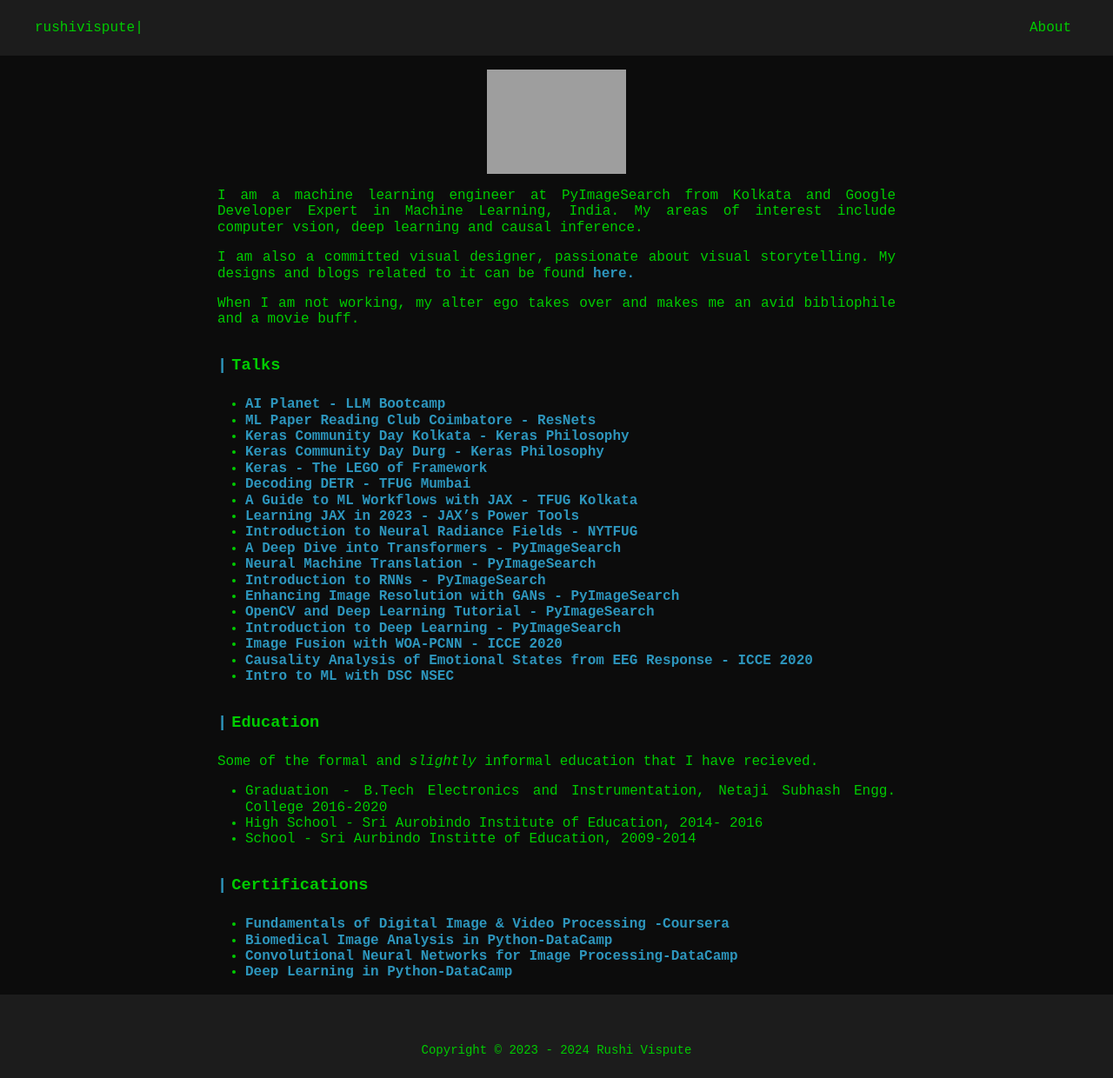
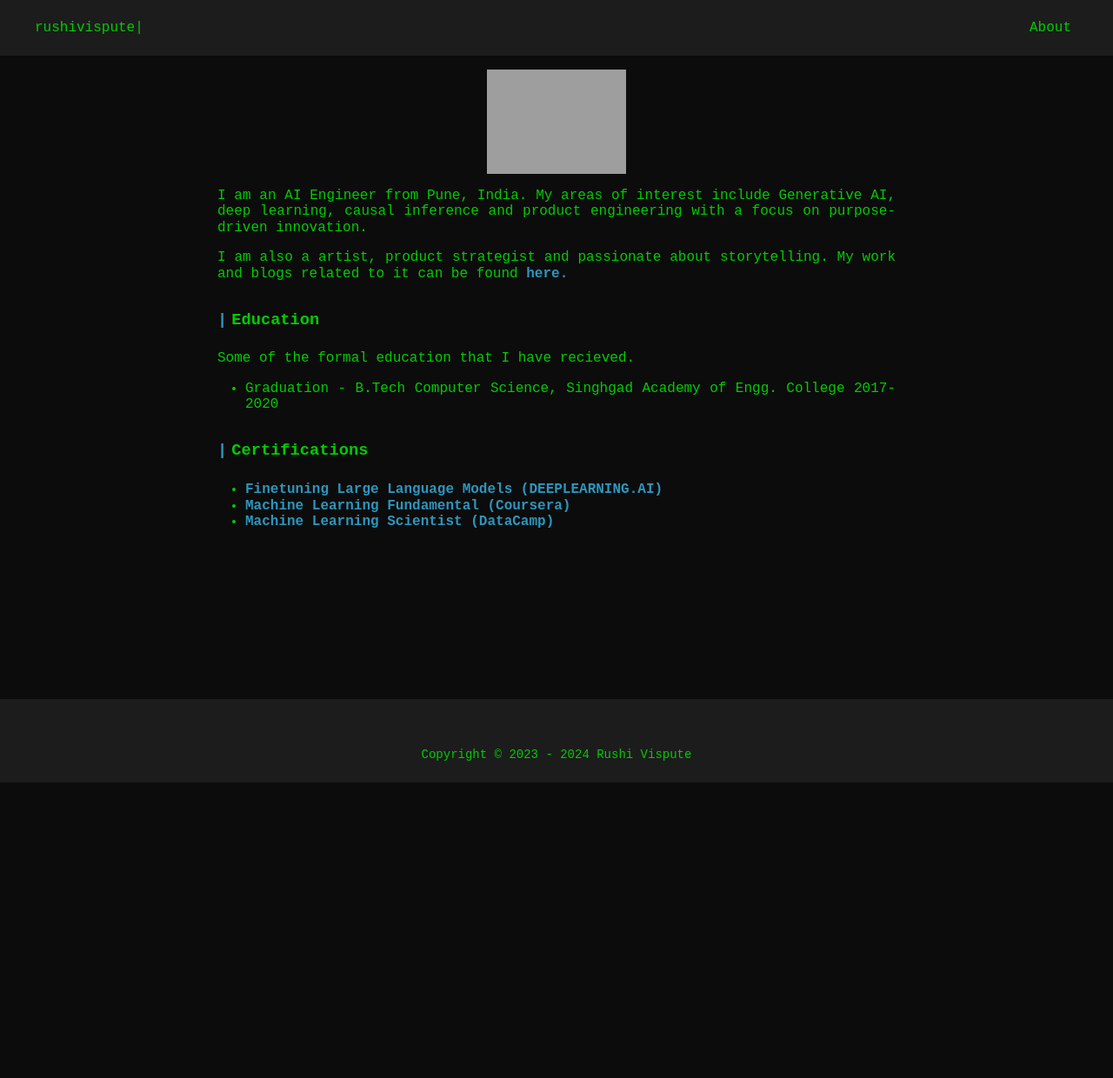
Before and after one commit to Styleebender/rushi_vispute, a Jekyll site: the page built from about.md, in a window 1280 px wide. Shown: the whole page at 87% size. Built offline with Jekyll 4.4.1, drawn with Linux system fonts in a browser that asks for light colours; after the commit the page ends 900 px from its top, so only the background shows below that.

Commit message:
log_main

```diff
--- a/_layouts/home.html
+++ b/_layouts/home.html
@@ -16,7 +16,7 @@ layout: default
                     <i class="iconfont icon-link"></i>
                 </a>
                 <!-- <a class="link-item" title="YouTube"
-                    href="https://www.youtube.com/@ritwikraha" target="_blank"
+                    href="https://www.youtube.com/" target="_blank"
                     rel="noopener">
                     <i class="iconfont icon-youtube"></i>
                 </a> -->
--- a/about.md
+++ b/about.md
@@ -7,45 +7,19 @@ permalink: /about/
 <img src="{{site.url}}/assets/site_images/rr-gde-badge-circle.png" alt="my-image" width="160" height="160"/>
 
 
-I am a machine learning engineer at PyImageSearch from Kolkata and Google Developer Expert in Machine Learning, India. My areas of interest include computer vsion, deep learning and causal inference.
+I am an AI Engineer from Pune, India. My areas of interest include Generative AI, deep learning, causal inference and product engineering with a focus on purpose-driven innovation.
 
-I am also a committed visual designer, passionate about visual storytelling. My designs and blogs related to it can be found [here.](https://www.ritwikraha.com/)
-
-When I am not working, my alter ego takes over and makes me an avid bibliophile and a movie buff.
-
-
-### Talks
-* [AI Planet - LLM Bootcamp](https://www.youtube.com/live/Wef1-D0CoAU?si=mTRSRzXcglpu32os)
-* [ML Paper Reading Club Coimbatore - ResNets](https://youtu.be/C8UqTtyOY4g?si=jptrJSuWEmeCmNG7)
-* [Keras Community Day Kolkata - Keras Philosophy](https://www.youtube.com/watch?v=mU4Z9bs0Bxc)
-* [Keras Community Day Durg - Keras Philosophy](https://www.youtube.com/watch?v=KinLN4lA6Bg&t=13112s)
-* [Keras - The LEGO of Framework](https://www.youtube.com/watch?v=YkIW0aCExo8)
-* [Decoding DETR - TFUG Mumbai](https://www.youtube.com/watch?v=p26Ax6en0_c)
-* [A Guide to ML Workflows with JAX - TFUG Kolkata](https://www.youtube.com/watch?v=tur1P-HWdjs)
-* [Learning JAX in 2023 - JAX's Power Tools](https://www.youtube.com/watch?v=NNsYtagZocw)
-* [Introduction to Neural Radiance Fields - NYTFUG](https://www.youtube.com/watch?v=U2XS7SxOy2s&list=PLT3sJRyVaw-nP-t9F0yJe3wwklbzLNoGP&index=5)
-* [A Deep Dive into Transformers - PyImageSearch](https://youtube.com/live/FJAJKPRHZUg?feature=share)
-* [Neural Machine Translation - PyImageSearch](https://youtube.com/live/BS248CrEADM?feature=share)
-* [Introduction to RNNs - PyImageSearch](https://youtube.com/live/lAIA7l0_cf8?feature=share)
-* [Enhancing Image Resolution with GANs - PyImageSearch](https://youtube.com/live/Ottd3jBtf8Y?feature=share)
-* [OpenCV and Deep Learning Tutorial - PyImageSearch](https://youtube.com/live/xZgOJL4txRw?feature=share)
-* [Introduction to Deep Learning - PyImageSearch](https://youtube.com/live/_B3Ty8DuvSk?feature=share)
-* [Image Fusion with WOA-PCNN - ICCE 2020](https://youtu.be/vnapE3BHq04?list=PLT3sJRyVaw-nP-t9F0yJe3wwklbzLNoGP)
-* [Causality Analysis of Emotional States from EEG Response - ICCE 2020](https://youtu.be/Gp4SF-CkYeo?list=PLT3sJRyVaw-nP-t9F0yJe3wwklbzLNoGP)
-* [Intro to ML with DSC NSEC](https://youtu.be/A1CcHAiqsww?list=PLT3sJRyVaw-nP-t9F0yJe3wwklbzLNoGP)
+I am also a artist, product strategist and passionate about storytelling. My work and blogs related to it can be found [here.](https://www.rushivispute.com/)
 
 
 ### Education
 
-Some of the formal and *slightly* informal education that I have recieved.
+Some of the formal education that I have recieved.
 
-* Graduation - B.Tech Electronics and Instrumentation, Netaji Subhash Engg. College 2016-2020
-* High School - Sri Aurobindo Institute of Education, 2014- 2016
-* School - Sri Aurbindo Institte of Education, 2009-2014
+* Graduation - B.Tech Computer Science, Singhgad Academy of Engg. College 2017-2020
 
 ### Certifications
 
-* [Fundamentals of Digital Image & Video Processing -Coursera](https://www.coursera.org/account/accomplishments/certificate/RMZ7EWPBUZLP)
-* [Biomedical Image Analysis in Python-DataCamp](https://www.datacamp.com/statement-of-accomplishment/course/1dbf84d389af93cfe2f6d3c2f0f41ceae204df5b)
-* [Convolutional Neural Networks for Image Processing-DataCamp](https://www.datacamp.com/statement-of-accomplishment/course/628ed8b9e92333de2eb3d48b4e617b56a58873b9)
-* [Deep Learning in Python-DataCamp](https://www.datacamp.com/statement-of-accomplishment/course/e2590e279461909919f7f19a7ae144dfd5eaa580)
+* [Finetuning Large Language Models (DEEPLEARNING.AI)](https://learn.deeplearning.ai/accomplishments/8e872901-3841-49a2-ba33-3e5b0c3e2b36?usp=sharing)
+* [Machine Learning Fundamental (Coursera)](https://www.coursera.org/account/accomplishments/certificate/A4C634LLEK6)
+* [Machine Learning Scientist (DataCamp)](https://www.datacamp.com/statement-of-accomplishment/course/628ed8b9e92333de2eb3d8b4e617b558873b9)
```
